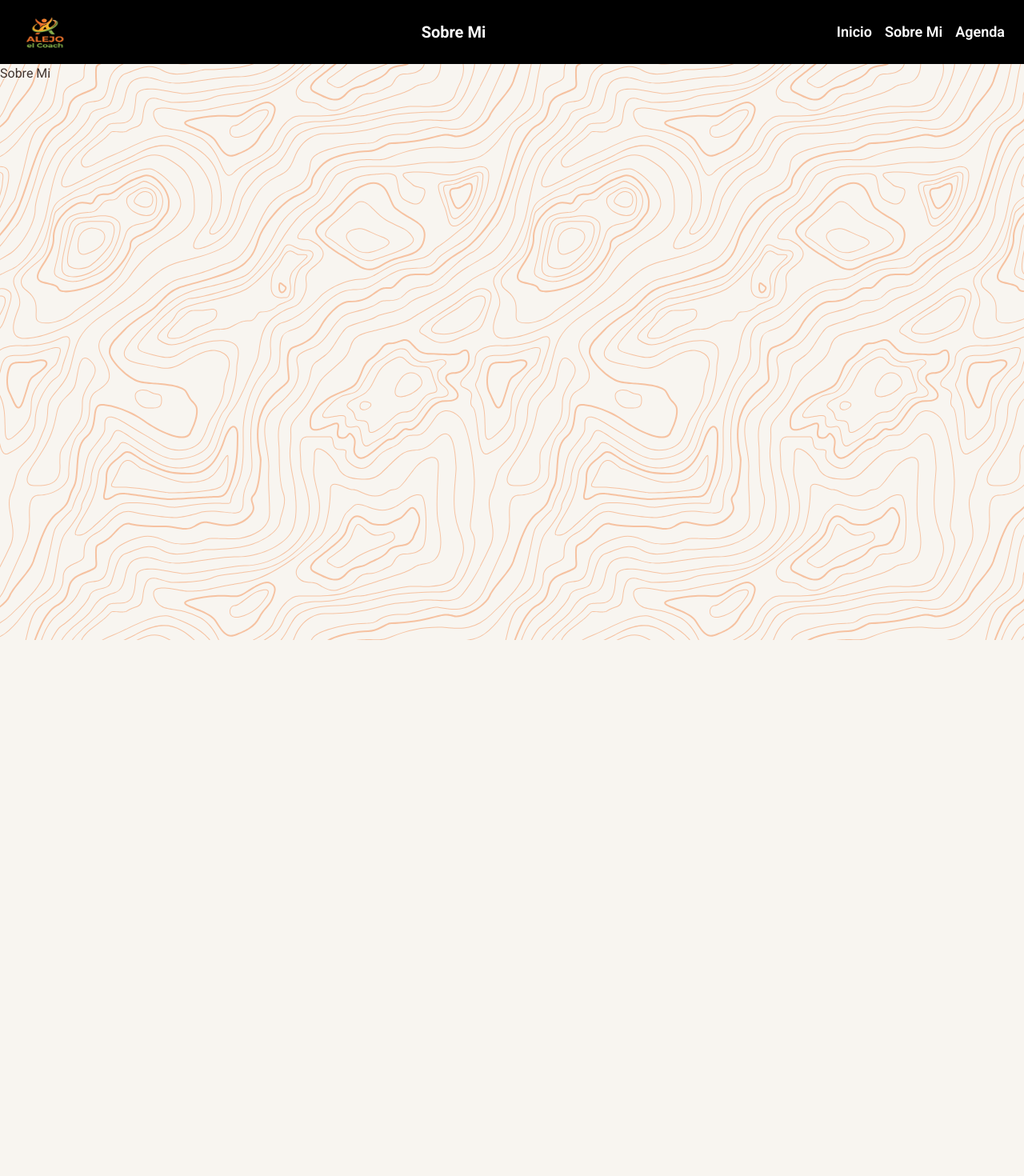
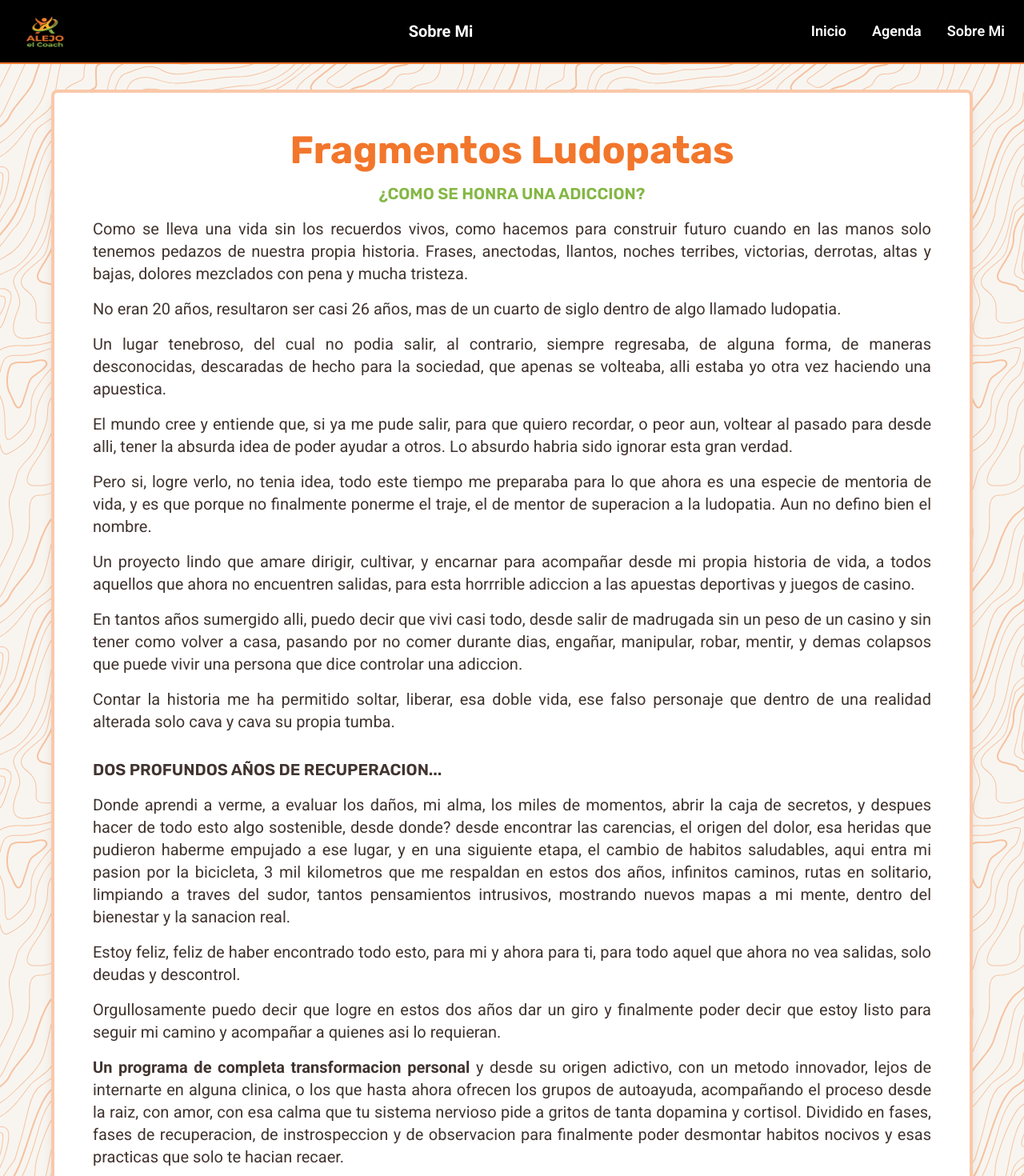
Before and after one commit to KoolDeveloper/arroz-con-mango, a SvelteKit app: page /aplicacion/about in a window 1280 px wide. Shown: the top 1470 px of the page at 80% size. Before the commit the page ends 800 px from the top, so only its background shows below. Built offline with nearby package versions, Linux system fonts and the light colour scheme; a web font is replaced by a local one.

Commit message:
Meeting 2 contenido actualizado

```diff
--- a/src/lib/components/landing/banner.svelte
+++ b/src/lib/components/landing/banner.svelte
@@ -1,5 +1,11 @@
+<script>
+	import { resolve } from '$app/paths';
+
+	//href="https://wa.me/573028023341"
+</script>
+
 <section>
-	<div class="grid grid-rows-2 bg-black shadow-2xl md:h-112.5 md:grid-cols-2 md:grid-rows-1">
+	<div class="grid grid-rows-2 bg-black shadow-2xl shadow-primary md:h-112.5 md:grid-cols-2 md:grid-rows-1">
 		<div class="relative">
 			<div class="h-full w-full bg-[url('/banner.jpeg')] bg-cover bg-center"></div>
 			<div
@@ -8,19 +14,18 @@
 		</div>
 
 		<div class="flex flex-col items-center justify-center px-6 pb-6 text-white md:p-12">
-			<h1 class="mb-4 text-center text-4xl font-bold md:text-5xl">
+			<h1 class="mb-4 text-center text-4xl font-title font-bold md:text-5xl">
 				LIBÉRATE DE LA DEPENDENCIA Y REDISEÑA TU FUTURO
 			</h1>
 
-			<p class="mb-8 text-xl text-gray-300 font-cursive">
+			<p class="mb-8 text-xl text-gray-300">
 				No cambiamos cuando vemos las cosas diferentes, sino cuando nos damos cuenta de que el
 				observador que somos ya no puede sostener la realidad que nos forzamos a vivir.
 			</p>
 
 			<a
 				class="w-fit rounded-lg bg-primary px-6 py-3 text-xl font-semibold transition-colors hover:bg-primary/90 uppercase"
-				href="https://wa.me/573028023341"
-				target="_blank"
+				href={resolve('/aplicacion/agenda')}
 			>
 				Agenda tu cita
 			</a>
--- a/src/lib/components/ui/Header.svelte
+++ b/src/lib/components/ui/Header.svelte
@@ -1,6 +1,7 @@
 <script lang="ts">
 	import { resolve, asset } from '$app/paths';
 	import { page } from '$app/state';
+	import Icon from '@iconify/svelte';
 
 	const TITLES: Record<string, string> = {
 		'/': 'Inicio',
@@ -9,18 +10,33 @@
 	};
 
 	const title = $derived(TITLES[page.url.pathname] || 'Alejo Coach');
+
+	let isHidden = $state(true);
 </script>
 
-<header class="flex items-center justify-between bg-black px-6 py-4 text-white">
+<header
+	class="relative flex h-20 items-center justify-between border-b-2 border-primary bg-black px-6 py-4 text-white"
+>
 	<a href={resolve('/')} aria-label="Inicio"
 		><img class="h-12 w-16" src={asset('/logotipo.png')} alt="Logo Arroz Con Mango" /></a
 	>
-	<p class="text-xl font-bold text-center">{title}</p>
-	<nav>
-		<ul class="flex space-x-4 text-lg font-semibold">
-			<li><a href={resolve('/')}>Inicio</a></li>
-			<li><a href={resolve('/aplicacion/about')}>Sobre Mi</a></li>
-			<li><a href={resolve('/aplicacion/agenda')}>Agenda</a></li>
+	<p class="text-center text-xl font-bold">{title}</p>
+	<button class="md:hidden" onclick={() => (isHidden = !isHidden)}>
+		<Icon icon="mdi:menu" class="h-8 w-8" />
+	</button>
+	<nav
+		class={`${isHidden ? 'hidden' : 'absolute top-full left-1/2 w-[75vw] -translate-x-1/2'} border-r-2  border-b-2 border-l-2 border-primary bg-black text-center transition-all md:static md:block md:w-auto md:translate-0 md:border-0`}
+	>
+		<ul class="gap-4 text-lg font-semibold md:flex md:gap-8">
+			<li class="hover:text-primary hover:underline">
+				<a href={resolve('/')}>Inicio</a>
+			</li>
+			<li class="hover:text-primary hover:underline">
+				<a onclick={() => (isHidden = !isHidden)} href={resolve('/aplicacion/agenda')}>Agenda</a>
+			</li>
+			<li class="hover:text-primary hover:underline">
+				<a onclick={() => (isHidden = !isHidden)} href={resolve('/aplicacion/about')}>Sobre Mi</a>
+			</li>
 		</ul>
 	</nav>
 </header>
--- a/src/lib/types/agenda.ts
+++ b/src/lib/types/agenda.ts
@@ -6,4 +6,4 @@ export type Franja = {
     available: boolean;
 };
 
-export type TipoCita = 'coaching' | 'mentoria';
+export type TipoCita = 'mentoria' | 'mentoriaG';
--- a/src/routes/aplicacion/+layout.svelte
+++ b/src/routes/aplicacion/+layout.svelte
@@ -4,7 +4,7 @@
 </script>
 
 
-<div class="h-screen w-screen">
+<div class="min-h-screen">
 	<Header />
 	{@render children()}
 </div>
--- a/src/routes/aplicacion/about/+page.svelte
+++ b/src/routes/aplicacion/about/+page.svelte
@@ -1 +1,94 @@
-Sobre Mi
+<script>
+	import Footer from '$lib/components/ui/Footer.svelte';
+</script>
+
+<section
+	class="mx-auto my-8 w-[90vw] rounded-lg border-4 border-primary/40 bg-white p-6 md:p-12  text-xl shadow-lg text-justify"
+>
+	<div class="flex items-center justify-center gap-2">
+		<h3 class="font-title text-5xl font-bold capitalize text-primary">Fragmentos ludopatas</h3>
+
+	</div>
+	<div class="mt-4 flex flex-col gap-4 text-md font-main">
+		<h2 class="text-xl font-semibold uppercase text-center text-secondary">¿Como se honra una adiccion?</h2>
+
+		<p>
+			Como se lleva una vida sin los recuerdos vivos, como hacemos para construir futuro cuando en
+			las manos solo tenemos pedazos de nuestra propia historia. Frases, anectodas, llantos, noches
+			terribes, victorias, derrotas, altas y bajas, dolores mezclados con pena y mucha tristeza.
+		</p>
+
+		<p>
+			No eran 20 años, resultaron ser casi 26 años, mas de un cuarto de siglo dentro de algo llamado
+			ludopatia.
+		</p>
+
+		<p>
+			Un lugar tenebroso, del cual no podia salir, al contrario, siempre regresaba, de alguna forma,
+			de maneras desconocidas, descaradas de hecho para la sociedad, que apenas se volteaba, alli
+			estaba yo otra vez haciendo una apuestica.
+		</p>
+
+		<p>
+			El mundo cree y entiende que, si ya me pude salir, para que quiero recordar, o peor aun,
+			voltear al pasado para desde alli, tener la absurda idea de poder ayudar a otros. Lo absurdo
+			habria sido ignorar esta gran verdad.
+		</p>
+
+		<p>
+			Pero si, logre verlo, no tenia idea, todo este tiempo me preparaba para lo que ahora es una
+			especie de mentoria de vida, y es que porque no finalmente ponerme el traje, el de mentor de
+			superacion a la ludopatia. Aun no defino bien el nombre.
+		</p>
+
+		<p>
+			Un proyecto lindo que amare dirigir, cultivar, y encarnar para acompañar desde mi propia
+			historia de vida, a todos aquellos que ahora no encuentren salidas, para esta horrrible
+			adiccion a las apuestas deportivas y juegos de casino.
+		</p>
+
+		<p>
+			En tantos años sumergido alli, puedo decir que vivi casi todo, desde salir de madrugada sin un
+			peso de un casino y sin tener como volver a casa, pasando por no comer durante dias, engañar,
+			manipular, robar, mentir, y demas colapsos que puede vivir una persona que dice controlar una
+			adiccion.
+		</p>
+
+		<p>
+			Contar la historia me ha permitido soltar, liberar, esa doble vida, ese falso personaje que
+			dentro de una realidad alterada solo cava y cava su propia tumba.
+		</p>
+
+		<h2 class="text-xl font-semibold mt-4">DOS PROFUNDOS AÑOS DE RECUPERACION...</h2>
+
+		<p>
+			Donde aprendi a verme, a evaluar los daños, mi alma, los miles de momentos, abrir la caja de
+			secretos, y despues hacer de todo esto algo sostenible, desde donde? desde encontrar las
+			carencias, el origen del dolor, esa heridas que pudieron haberme empujado a ese lugar, y en
+			una siguiente etapa, el cambio de habitos saludables, aqui entra mi pasion por la bicicleta,
+			3 mil kilometros que me respaldan en estos dos años, infinitos caminos, rutas en solitario,
+			limpiando a traves del sudor, tantos pensamientos intrusivos, mostrando nuevos mapas a mi
+			mente, dentro del bienestar y la sanacion real.
+		</p>
+
+		<p>
+			Estoy feliz, feliz de haber encontrado todo esto, para mi y ahora para ti, para todo aquel que
+			ahora no vea salidas, solo deudas y descontrol.
+		</p>
+
+		<p>
+			Orgullosamente puedo decir que logre en estos dos años dar un giro y finalmente poder decir
+			que estoy listo para seguir mi camino y acompañar a quienes asi lo requieran.
+		</p>
+		<p>
+			<strong>Un programa de completa transformacion personal</strong> y desde su origen adictivo, con
+			un metodo innovador, lejos de internarte en alguna clinica, o los que hasta ahora ofrecen los grupos
+			de autoayuda, acompañando el proceso desde la raiz, con amor, con esa calma que tu sistema nervioso
+			pide a gritos de tanta dopamina y cortisol. Dividido en fases, fases de recuperacion, de instrospeccion
+			y de observacion para finalmente poder desmontar habitos nocivos y esas practicas que solo te hacian
+			recaer.
+		</p>
+        <quote class="mt-8 text-center font-bold text-2xl uppercase font-title">"Una nueva vida sin duda es posible."</quote>
+	</div>
+</section>
+<Footer />
--- a/src/routes/aplicacion/agenda/+page.svelte
+++ b/src/routes/aplicacion/agenda/+page.svelte
@@ -3,13 +3,13 @@
 
 	let { data } = $props();
 
-	let tipoCita = $state<TipoCita>('coaching');
+	let tipoCita = $state<TipoCita>('mentoria');
 
 	let fechaSeleccionada = $state<string>('');
 
 	const DURACION = {
-		coaching: 1,
-		mentoria: 2
+		mentoria: 1,
+		mentoriaG: 2
 	};
 
 	const franjasDelDia = $derived.by(() => {
@@ -52,7 +52,7 @@
 </script>
 
 <main
-	class="mx-auto mt-8 w-1/2 max-w-5xl rounded-lg border-4 border-primary/40 bg-white p-6 text-center shadow-lg"
+	class="mx-auto mt-8 w-[90vw] md:w-1/2 max-w-5xl rounded-lg border-4 border-primary/40 bg-white p-6 text-center shadow-lg"
 >
 	<h1 class="mb-4 text-3xl font-bold">Agenda</h1>
 	<p class="mb-4">Selecciona una fecha:</p>
@@ -60,8 +60,8 @@
 	{#if fechaSeleccionada}
 		<p class="mb-4">Selecciona que tipo de cita:</p>
 		<select bind:value={tipoCita}>
-			<option value="coaching">Coaching</option>
-			<option value="mentoria">Mentoría Grupal</option>
+			<option value="mentoria">Mentoria 1 a 1</option>
+			<option value="mentoriaG">Mentoría Grupal</option>
 		</select>
 		<p class="mb-4">Selecciona una franja horaria disponible para reservar:</p>
 		<section class="grid grid-cols-1 gap-4 sm:grid-cols-2 md:grid-cols-3 lg:grid-cols-4">
```
